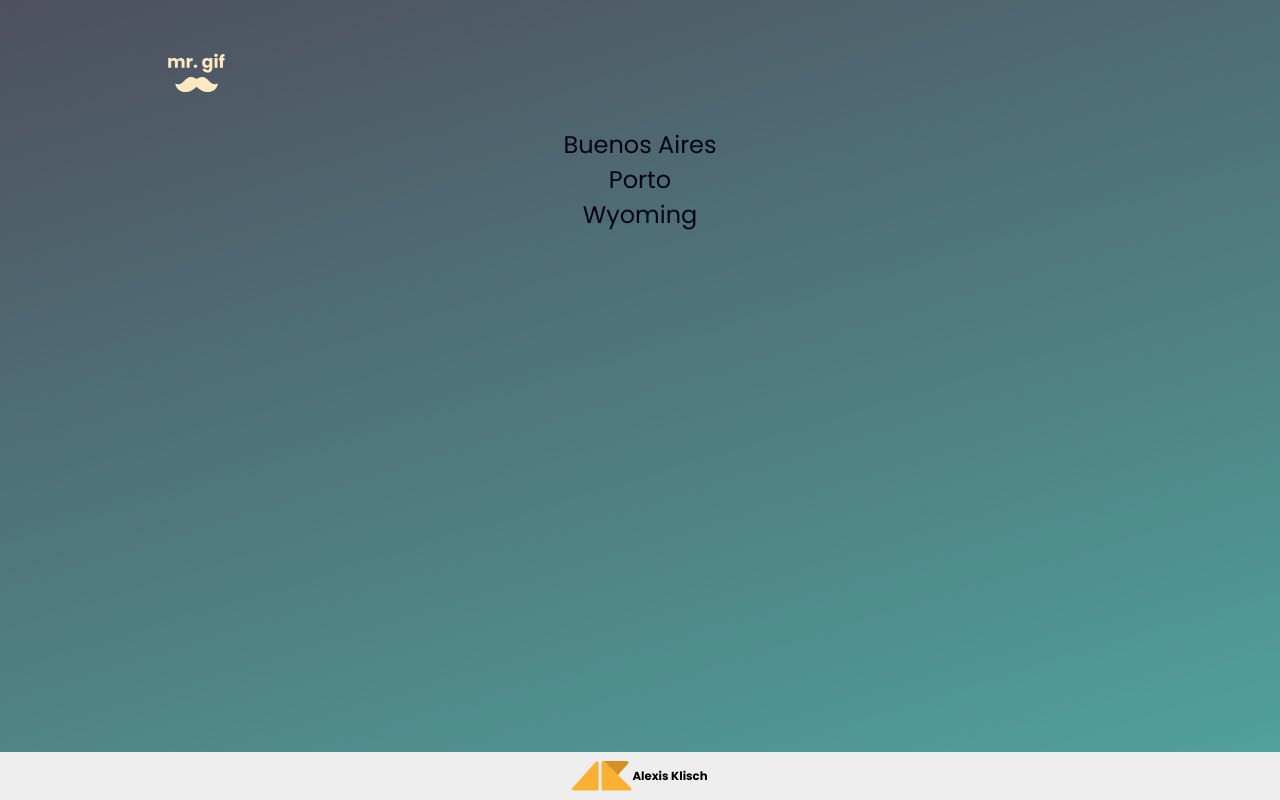
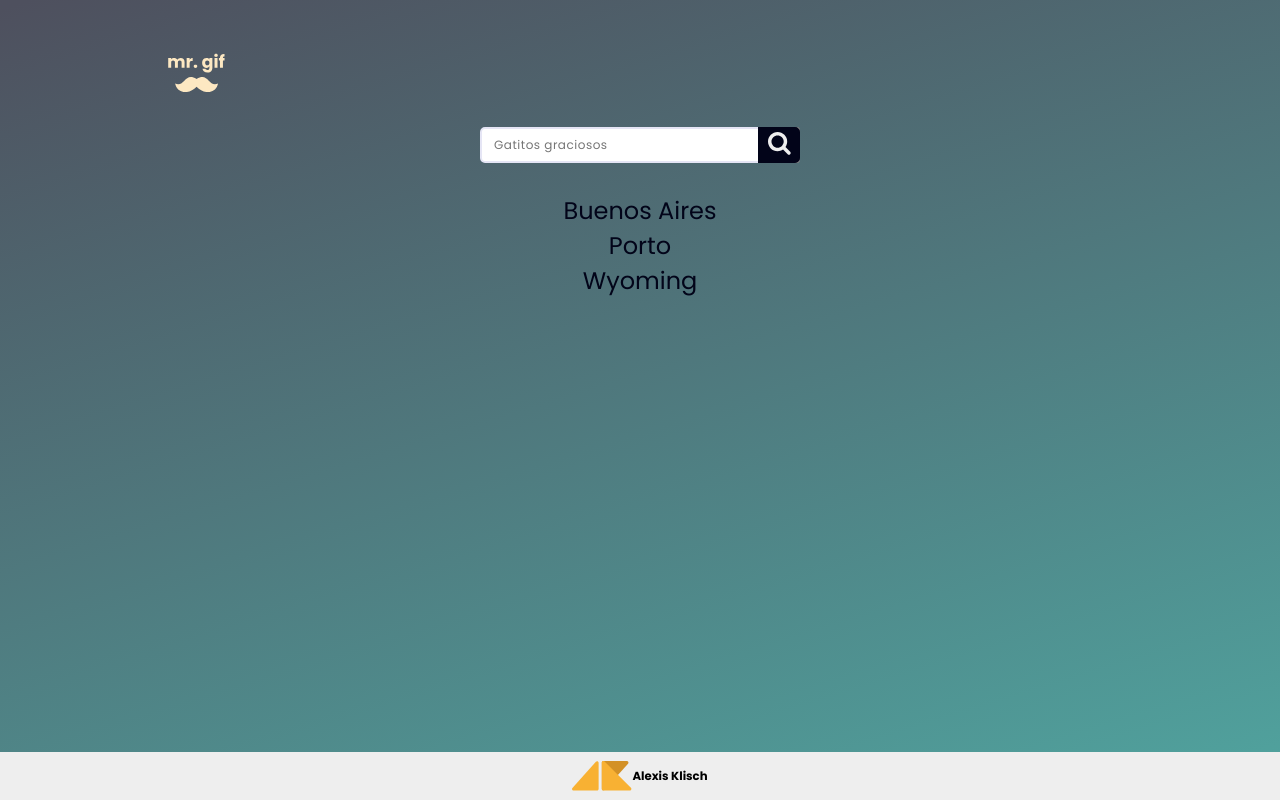
Before and after one commit to alexisklisch/mr-gif, a React (Create React App) app: page / in a window 1280 px wide. Built offline with nearby package versions, Linux system fonts and the light colour scheme.

Commit message:
added input search
Added a new searcher and create a home page

```diff
--- a/package.json
+++ b/package.json
@@ -6,7 +6,7 @@
     "@testing-library/jest-dom": "^5.14.1",
     "@testing-library/react": "^13.0.0",
     "@testing-library/user-event": "^13.2.1",
-    "react": "^18.2.0",
+    "react": "./node_modules/react",
     "react-dom": "^18.2.0",
     "react-scripts": "5.0.1",
     "web-vitals": "^2.1.0",
--- a/src/App.js
+++ b/src/App.js
@@ -4,6 +4,7 @@ import { Header } from './components/Header';
 import { GifContainer } from './components/GifContainer';
 import { GifInformation } from './components/GifInformation';
 import { Footer } from './components/Footer';
+import { Home } from './pages/Home';
 
 
 function App() {
@@ -11,15 +12,14 @@ function App() {
   return (
     <div className={styles.App}>
       <Header/>
-      <div className={styles.linksContainer}>
-        <Link to="/gif/buenos aires">Buenos Aires</Link>
-        <Link to="/gif/porto">Porto</Link>
-        <Link to="/gif/wyoming">Wyoming</Link>
-      </div>
       <main className='main'>
         <Route
+          component={ Home }
+          path="/"
+        />
+        <Route
           component={ GifContainer }
-          path="/collection/:keyword"
+          path="/search/:keyword"
         />
         <Route
           component={ GifInformation }
--- a/src/App.module.css
+++ b/src/App.module.css
@@ -7,22 +7,3 @@
     max-width: 960px;
     margin: 0 auto;
 }
-
-.linksContainer{
-    display: flex;
-    flex-direction: column;
-    justify-content: center;
-    margin: 30px auto;
-}
-
-.linksContainer a{
-    color: var(--blue);
-    font-size: 2.4rem;
-    text-align: center;
-    text-decoration: none;
-    transition: 0.3s linear;
-}
-
-.linksContainer a:hover{
-    color: var(--white);
-}
--- a/src/components/GifBox/index.js
+++ b/src/components/GifBox/index.js
@@ -3,7 +3,7 @@ import styles from './GifBox.module.css'
 function GifBox(props){
     return (
         <article className={styles.gifCard}>
-            <img src={props.src} alt={props.title}/>
+            <img src={props.src} alt={props.title} key={props.id}/>
             <h3>{props.title}</h3>
         </article>
     )
--- a/src/components/Header/Header.module.css
+++ b/src/components/Header/Header.module.css
@@ -1,4 +1,5 @@
 .header{
+    margin-bottom: 30px;
     max-width: 960px;
     padding-top: 48px;
 }
--- /dev/null
+++ b/src/components/SearchForm/SearchForm.module.css
@@ -0,0 +1,56 @@
+.form{
+    overflow: hidden;
+    display: flex;
+    width: 320px;
+    margin: 0 auto;
+    position: relative
+}
+
+.formSearch{
+    border: 2px solid var(--grey);
+    border-radius: 5px;
+    font-family: 'Poppins', 'Arial', sans-serif;
+    font-size: 1.2rem;
+    height: 36px;
+    padding: 12px;
+    transition: 0.4s ease-in-out;
+    width: 100%;
+}
+.formSearch:focus{
+    outline: none;
+}
+.formSearch:focus{
+    border:2px solid var(--blue);
+}
+.formSearch::placeholder{
+    font-family: 'Poppins', 'Arial', sans-serif;
+    font-size: 1.2rem;
+    letter-spacing: 0.5px;
+}
+
+.searchIcon_container{
+    border-radius: 0 5px 5px 0;
+    background-color: var(--blue);
+    border: none;
+    cursor: pointer;
+    height: 100%;
+    width: 42px;
+    position: absolute;
+    right: 0;
+}
+
+.searchIcon_container input{
+    background-color: transparent;
+    border: none;
+    color: wheat;
+    cursor: pointer;
+    height: 100%;
+    width: 100%;
+    z-index: 1000;
+}
+
+.searchIcon_container svg{
+    top: 14%;left: 24%;
+    position: absolute;
+    width: 54%;
+}
--- /dev/null
+++ b/src/components/SearchForm/index.js
@@ -0,0 +1,29 @@
+import { useLocation } from 'wouter'
+import style from './SearchForm.module.css'
+
+
+function SearchForm(){
+    const [ location, setLocation ] = useLocation()
+
+    function FindValue(e) {
+        e.preventDefault()
+        console.log('The current location is: ' + location);
+
+        const searchValue = e.target.firstChild.value
+        setLocation(`/search/${searchValue}`)
+    }
+
+    return (
+        <form onSubmit={ FindValue } className={style.form}>
+            <input className={style.formSearch} type='search' placeholder='Gatitos graciosos'/>
+            <div className={style.searchIcon_container}>
+                <svg viewBox="0 0 13 13" fill="none" xmlns="http://www.w3.org/2000/svg">
+                    <path d="M9 5.5C9 4.53646 8.65755 3.71224 7.97266 3.02734C7.28776 2.34245 6.46354 2 5.5 2C4.53646 2 3.71224 2.34245 3.02734 3.02734C2.34245 3.71224 2 4.53646 2 5.5C2 6.46354 2.34245 7.28776 3.02734 7.97266C3.71224 8.65755 4.53646 9 5.5 9C6.46354 9 7.28776 8.65755 7.97266 7.97266C8.65755 7.28776 9 6.46354 9 5.5ZM13 12C13 12.2708 12.901 12.5052 12.7031 12.7031C12.5052 12.901 12.2708 13 12 13C11.7188 13 11.4844 12.901 11.2969 12.7031L8.61719 10.0312C7.6849 10.6771 6.64583 11 5.5 11C4.75521 11 4.04297 10.8555 3.36328 10.5664C2.68359 10.2773 2.09766 9.88672 1.60547 9.39453C1.11328 8.90234 0.722656 8.31641 0.433594 7.63672C0.144531 6.95703 0 6.24479 0 5.5C0 4.75521 0.144531 4.04297 0.433594 3.36328C0.722656 2.68359 1.11328 2.09766 1.60547 1.60547C2.09766 1.11328 2.68359 0.722656 3.36328 0.433594C4.04297 0.144531 4.75521 0 5.5 0C6.24479 0 6.95703 0.144531 7.63672 0.433594C8.31641 0.722656 8.90234 1.11328 9.39453 1.60547C9.88672 2.09766 10.2773 2.68359 10.5664 3.36328C10.8555 4.04297 11 4.75521 11 5.5C11 6.64583 10.6771 7.6849 10.0312 8.61719L12.7109 11.2969C12.9036 11.4896 13 11.724 13 12Z" fill="#EEEEEE"/>
+                </svg>
+            </div>
+                <input type='button'/>
+        </form>
+    )
+}
+
+export { SearchForm }
--- /dev/null
+++ b/src/components/Trendings/Trendings.module.css
@@ -0,0 +1,18 @@
+.linksContainer{
+    display: flex;
+    flex-direction: column;
+    justify-content: center;
+    margin: 30px auto;
+}
+
+.linksContainer a{
+    color: var(--blue);
+    font-size: 2.4rem;
+    text-align: center;
+    text-decoration: none;
+    transition: 0.4s ease-in-out;
+}
+
+.linksContainer a:hover{
+    color: var(--white);
+}
--- /dev/null
+++ b/src/components/Trendings/index.js
@@ -0,0 +1,14 @@
+import { Link } from 'wouter'
+import styles from './Trendings.module.css'
+
+function Trendings(){
+    return(
+        <section className={styles.linksContainer}>
+            <Link to="/search/buenos aires">Buenos Aires</Link>
+            <Link to="/search/porto">Porto</Link>
+            <Link to="/search/wyoming">Wyoming</Link>
+        </section>
+    )
+}
+
+export { Trendings }
--- a/src/index.css
+++ b/src/index.css
@@ -3,6 +3,7 @@
   --gradient-1: linear-gradient(162.93deg, #4E505E 0.77%, #50A49F 100%);
   --blue: #020419;
   --white: #eeeeee;
+  --grey: #E5E5F5;
   --yellow-1: #FBC971;
   --yellow-2: #FCD899;
   --yellow-3: #FDE8C2;
--- /dev/null
+++ b/src/pages/Home/index.js
@@ -0,0 +1,13 @@
+import { SearchForm } from "../../components/SearchForm"
+import { Trendings } from "../../components/Trendings"
+
+function Home(){
+    return(
+        <>
+            <SearchForm/>
+            <Trendings/>
+        </>
+    )
+}
+
+export { Home }
```
Also changed, not shown: 1 other file (tests, documents, lock files or other folders).
